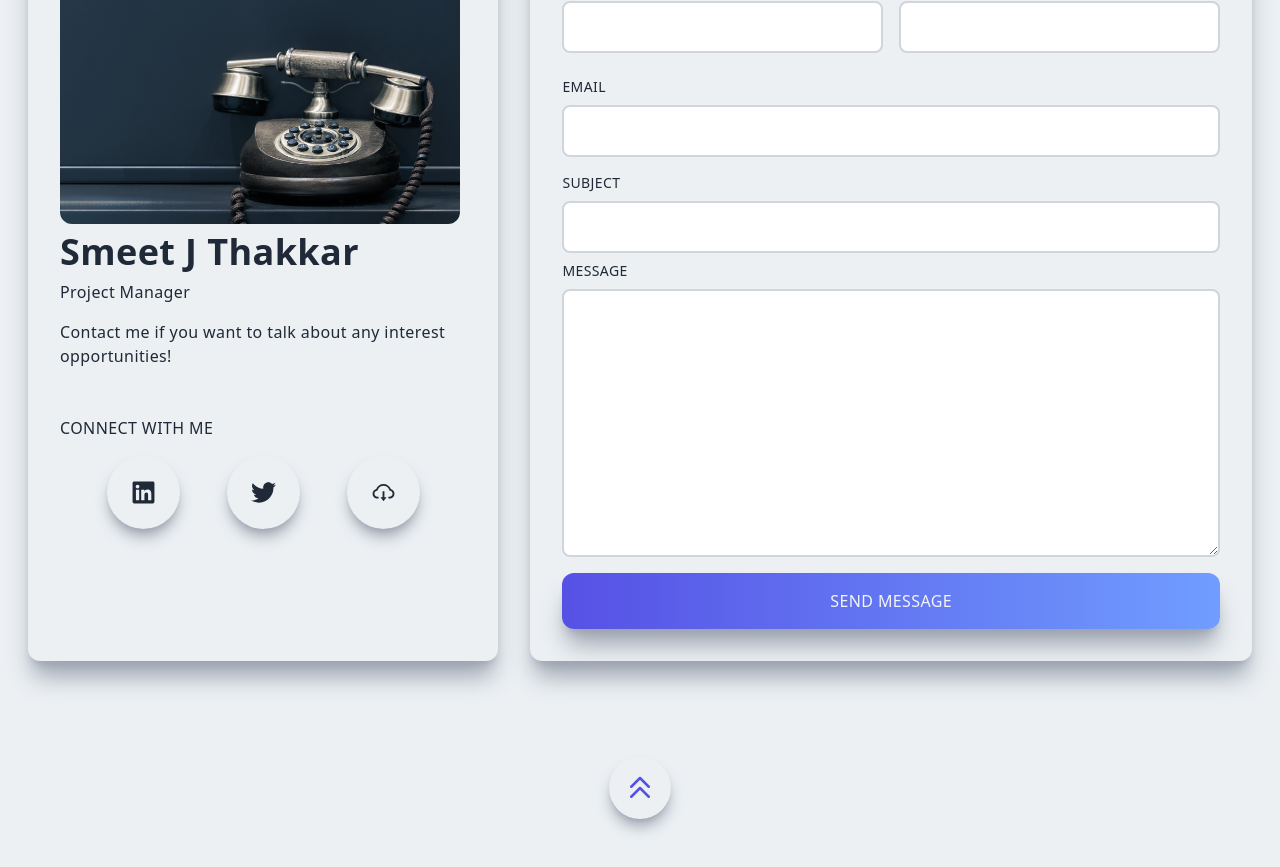
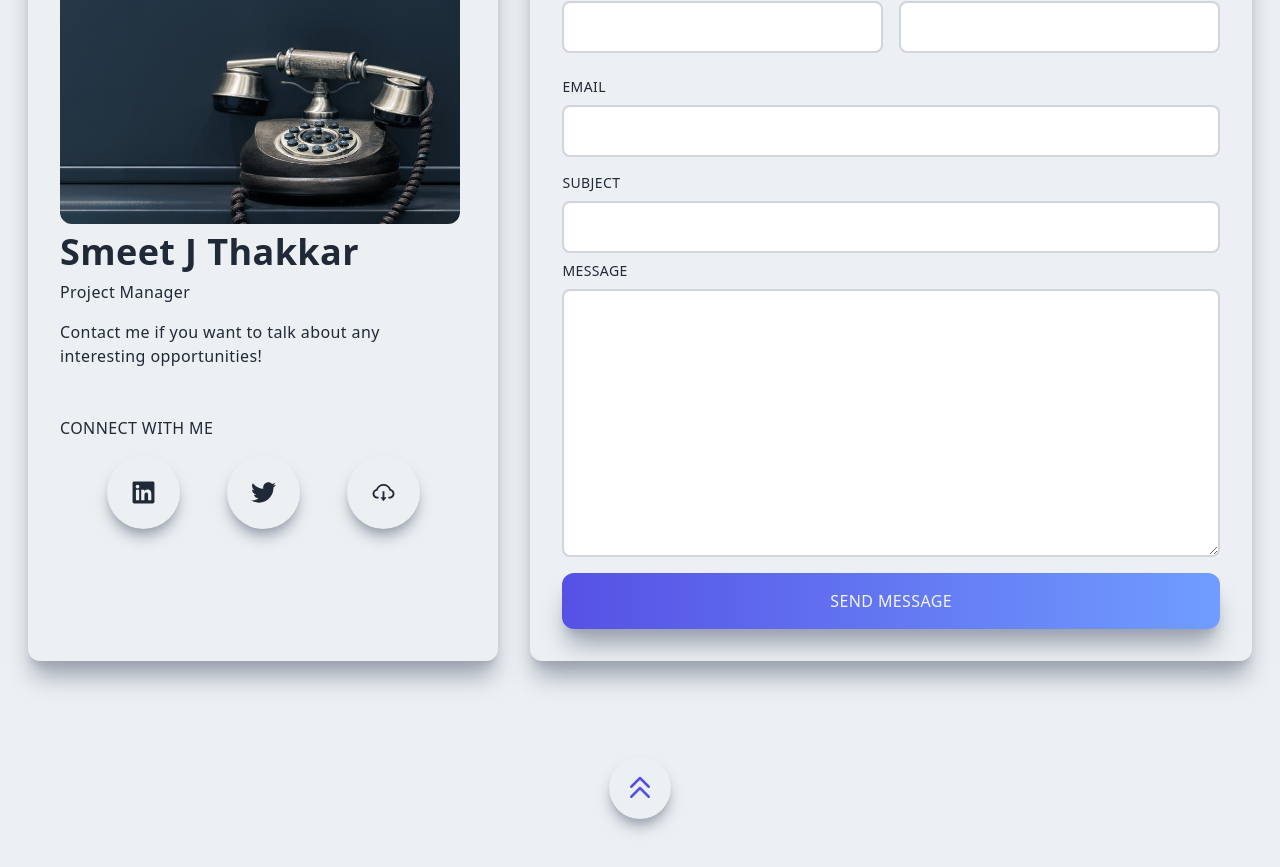
Before and after one commit to smeetthakkar/sjt-portfolio, a Next.js app: page / in a window 1280 px wide. Shown: the part 1871-2738 px from the top of the page. Built offline with nearby package versions, Linux system fonts and the light colour scheme.

Commit message:
spell-check on contact page

```diff
--- a/components/Contact.js
+++ b/components/Contact.js
@@ -61,7 +61,7 @@ const Contact = () => {
                   <h2 className="py-2">Smeet J Thakkar</h2>
                   <p>Project Manager</p>
                   <p className="py-4">
-                    Contact me if you want to talk about any interest opportunities!
+                    Contact me if you want to talk about any interesting opportunities!
                   </p>
                 </div>
                 <div>
```
